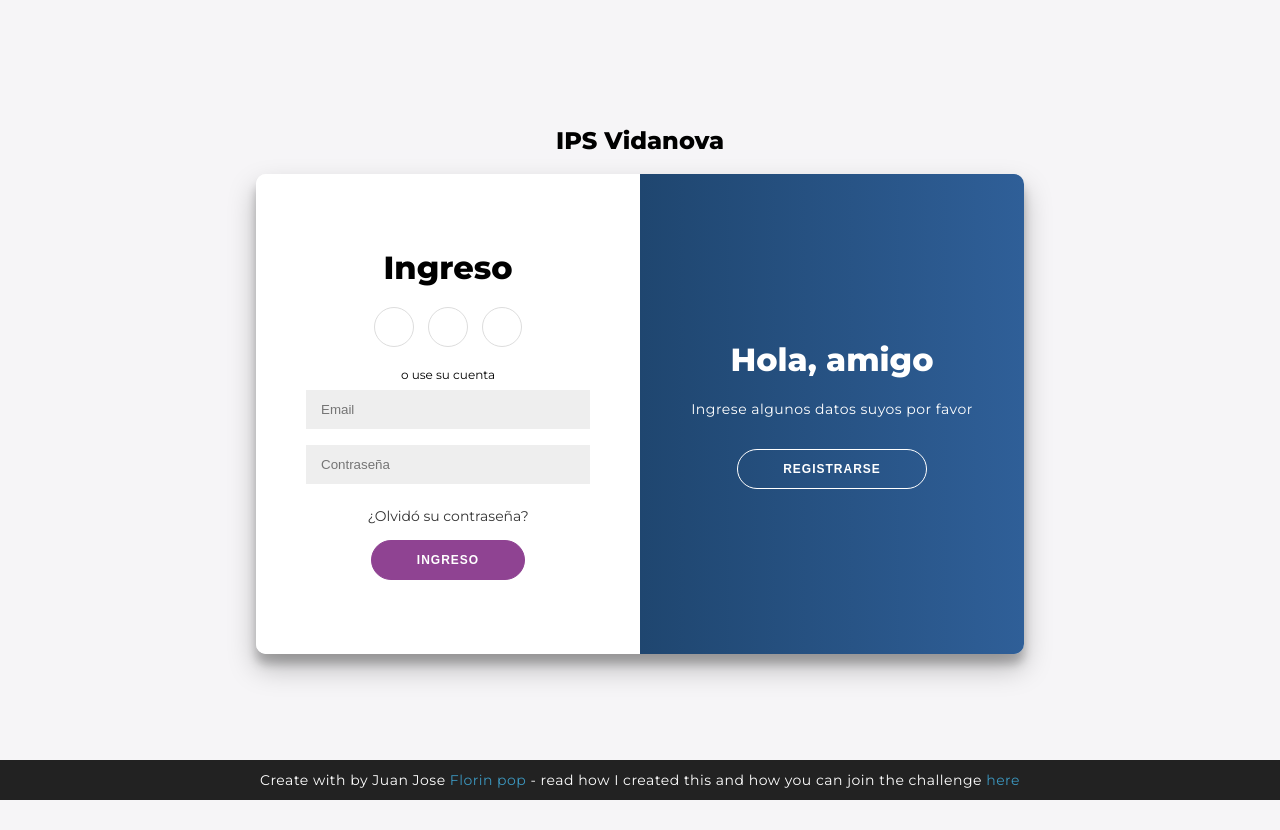
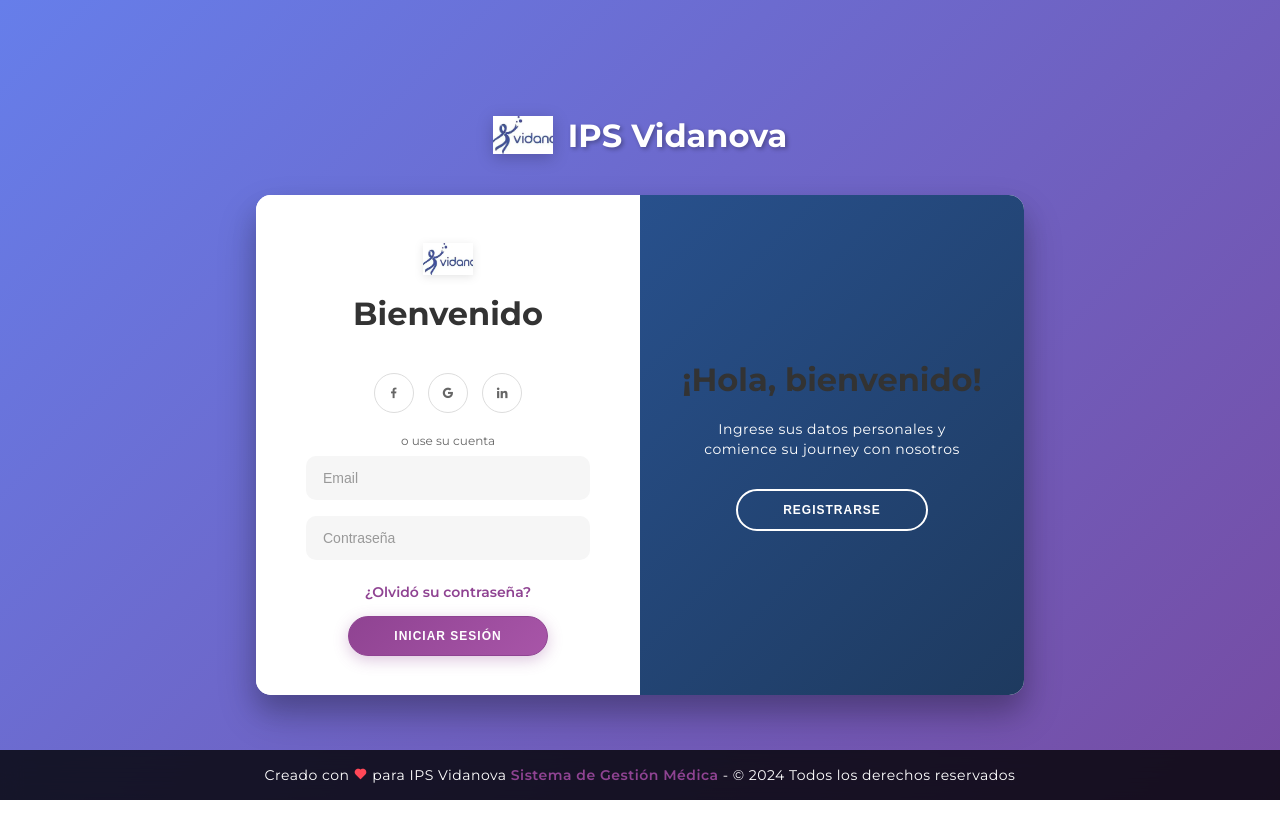
Before and after one commit to AMEZQUITAJUAN/ProyectoVidanova, a Django app: template vida_nova/templates/login.html in a window 1280 px wide. After the commit the page ends 800 px from the top, so only its background shows below. Run offline with Django 5.2, Linux system fonts and the light colour scheme; the template is opened without the code that fills it, so the values that code supplies are empty.

Commit message:
imagenlogo

```diff
--- a/vida_nova/static/css/login.css
+++ b/vida_nova/static/css/login.css
@@ -1,32 +1,59 @@
-@import url('https://fonts.googleapis.com/css?family=Montserrat:400,800');
+@import url('https://fonts.googleapis.com/css?family=Montserrat:400,600,700,800');
 
 * {
 	box-sizing: border-box;
 }
 
 body {
-	background: #f6f5f7;
+	background: linear-gradient(135deg, #667eea 0%, #764ba2 100%);
 	display: flex;
 	justify-content: center;
 	align-items: center;
 	flex-direction: column;
 	font-family: 'Montserrat', sans-serif;
 	height: 100vh;
-	margin: -20px 0 50px;
+	margin: 0;
+	padding: 20px 0;
 }
 
-h1 {
-	font-weight: bold;
+/* =================================
+   HEADER CON LOGO
+   ================================= */
+.header-logo {
+	display: flex;
+	align-items: center;
+	justify-content: center;
+	margin-bottom: 30px;
+	gap: 15px;
+}
+
+.logo-img {
+	width: 60px;
+	height: 60px;
+	object-fit: contain;
+	filter: drop-shadow(0 4px 8px rgba(0, 0, 0, 0.2));
+}
+
+.header-logo h2 {
+	color: white;
+	font-size: 32px;
+	font-weight: 700;
+	text-shadow: 2px 2px 4px rgba(0, 0, 0, 0.3);
 	margin: 0;
 }
 
-h2 {
-	text-align: center;
+/* =================================
+   ESTILOS GENERALES
+   ================================= */
+h1 {
+	font-weight: 700;
+	margin: 0;
+	color: #333;
 }
 
 p {
 	font-size: 14px;
-	font-weight: 100;
+	font-weight: 400;
 	line-height: 20px;
 	letter-spacing: 0.5px;
 	margin: 20px 0 30px;
@@ -34,6 +61,7 @@ p {
 
 span {
 	font-size: 12px;
+	color: #666;
 }
 
 a {
@@ -41,23 +69,48 @@ a {
 	font-size: 14px;
 	text-decoration: none;
 	margin: 15px 0;
+	transition: color 0.3s ease;
 }
 
+a:hover {
+	color: #8f4392;
+}
+
+.forgot-password {
+	color: #8f4392;
+	font-weight: 600;
+}
+
+.forgot-password:hover {
+	color: #6d2d70;
+	text-decoration: underline;
+}
+
+/* =================================
+   BOTONES
+   ================================= */
 button {
-	border-radius: 20px;
+	border-radius: 25px;
 	border: 1px solid #8f4392;
-	background-color: #8f4392;
+	background: linear-gradient(135deg, #8f4392 0%, #a855a8 100%);
 	color: #FFFFFF;
 	font-size: 12px;
-	font-weight: bold;
+	font-weight: 700;
 	padding: 12px 45px;
 	letter-spacing: 1px;
 	text-transform: uppercase;
-	transition: transform 80ms ease-in;
+	transition: all 0.3s ease;
+	cursor: pointer;
+	box-shadow: 0 4px 15px rgba(143, 67, 146, 0.3);
+}
+
+button:hover {
+	transform: translateY(-2px);
+	box-shadow: 0 6px 20px rgba(143, 67, 146, 0.4);
 }
 
 button:active {
-	transform: scale(0.95);
+	transform: translateY(0);
 }
 
 button:focus {
@@ -65,10 +118,20 @@ button:focus {
 }
 
 button.ghost {
-	background-color: transparent;
-	border-color: #FFFFFF;
+	background: transparent;
+	border: 2px solid #FFFFFF;
+	color: #FFFFFF;
+	box-shadow: none;
 }
 
+button.ghost:hover {
+	background: rgba(255, 255, 255, 0.1);
+	transform: translateY(-2px);
+}
+
+/* =================================
+   FORMULARIOS
+   ================================= */
 form {
 	background-color: #FFFFFF;
 	display: flex;
@@ -80,24 +143,56 @@ form {
 	text-align: center;
 }
 
+.form-logo {
+	display: flex;
+	flex-direction: column;
+	align-items: center;
+	margin-bottom: 20px;
+}
+
+.form-logo-img {
+	width: 50px;
+	height: 50px;
+	object-fit: contain;
+	margin-bottom: 10px;
+	filter: drop-shadow(0 2px 4px rgba(0, 0, 0, 0.1));
+}
+
 input {
-	background-color: #eee;
-	border: none;
+	background-color: #f6f6f6;
+	border: 2px solid transparent;
+	border-radius: 10px;
 	padding: 12px 15px;
 	margin: 8px 0;
 	width: 100%;
+	font-size: 14px;
+	transition: all 0.3s ease;
 }
 
+input:focus {
+	outline: none;
+	border-color: #8f4392;
+	background-color: #fff;
+	box-shadow: 0 0 0 3px rgba(143, 67, 146, 0.1);
+}
+
+input::placeholder {
+	color: #999;
+}
+
+/* =================================
+   CONTENEDOR PRINCIPAL
+   ================================= */
 .container {
 	background-color: #fff;
-	border-radius: 10px;
-  	box-shadow: 0 14px 28px rgba(0,0,0,0.25),
-			0 10px 10px rgba(0,0,0,0.22);
+	border-radius: 15px;
+  	box-shadow: 0 20px 40px rgba(0,0,0,0.2),
+			0 15px 25px rgba(0,0,0,0.15);
 	position: relative;
 	overflow: hidden;
 	width: 768px;
 	max-width: 100%;
-	min-height: 480px;
+	min-height: 500px;
 }
 
 .form-container {
@@ -143,6 +238,9 @@ input {
 	}
 }
 
+/* =================================
+   OVERLAY
+   ================================= */
 .overlay-container {
 	position: absolute;
 	top: 0;
@@ -159,9 +257,7 @@ input {
 }
 
 .overlay {
-	background: #FF416C;
-	background: -webkit-linear-gradient(to right, #FF4B2B, #FF416C);
-	background: linear-gradient(to right, #0F2D47, #2f5f98);
+	background: linear-gradient(135deg, #2c5aa0 0%, #1e3a5f 100%);
 	background-repeat: no-repeat;
 	background-size: cover;
 	background-position: 0 0;
@@ -193,6 +289,21 @@ input {
 	transition: transform 0.6s ease-in-out;
 }
 
+.overlay-content {
+	display: flex;
+	flex-direction: column;
+	align-items: center;
+	text-align: center;
+}
+
+.overlay-logo {
+	width: 60px;
+	height: 60px;
+	object-fit: contain;
+	margin-bottom: 20px;
+	filter: brightness(0) invert(1) drop-shadow(0 2px 4px rgba(0, 0, 0, 0.3));
+}
+
 .overlay-left {
 	transform: translateX(-20%);
 }
@@ -210,6 +321,9 @@ input {
 	transform: translateX(20%);
 }
 
+/* =================================
+   REDES SOCIALES
+   ================================= */
 .social-container {
 	margin: 20px 0;
 }
@@ -223,29 +337,97 @@ input {
 	margin: 0 5px;
 	height: 40px;
 	width: 40px;
+	transition: all 0.3s ease;
+	color: #666;
 }
 
+.social-container a:hover {
+	background: linear-gradient(135deg, #8f4392 0%, #a855a8 100%);
+	border-color: #8f4392;
+	color: white;
+	transform: translateY(-2px);
+	box-shadow: 0 4px 12px rgba(143, 67, 146, 0.3);
+}
+
+/* =================================
+   FOOTER
+   ================================= */
 footer {
-    background-color: #222;
+    background: rgba(0, 0, 0, 0.8);
+    backdrop-filter: blur(10px);
     color: #fff;
-    font-size: 14px;
+    font-size: 12px;
+    position: fixed;
     bottom: 0;
-    position: fixed;
     left: 0;
     right: 0;
     text-align: center;
     z-index: 999;
+    padding: 10px 0;
 }
 
 footer p {
-    margin: 10px 0;
-}
-
-footer i {
-    color: red;
+    margin: 5px 0;
 }
 
 footer a {
-    color: #3c97bf;
+    color: #8f4392;
     text-decoration: none;
+    font-weight: 600;
 }
+
+footer a:hover {
+    color: #a855a8;
+    text-decoration: underline;
+}
+
+/* =================================
+   RESPONSIVE DESIGN
+   ================================= */
+@media (max-width: 768px) {
+    .container {
+        width: 95%;
+        min-height: 600px;
+    }
+
+    .header-logo {
+        margin-bottom: 20px;
+    }
+
+    .header-logo h2 {
+        font-size: 24px;
+    }
+
+    .logo-img {
+        width: 40px;
+        height: 40px;
+    }
+
+    form {
+        padding: 0 30px;
+    }
+
+    .overlay-panel {
+        padding: 0 20px;
+    }
+}
+
+@media (max-width: 480px) {
+    body {
+        padding: 10px;
+    }
+
+    .container {
+        width: 100%;
+        border-radius: 10px;
+    }
+
+    .header-logo {
+        flex-direction: column;
+        gap: 10px;
+    }
+
+    form {
+        padding: 0 20px;
+    }
+}
--- a/vida_nova/templates/login.html
+++ b/vida_nova/templates/login.html
@@ -1,67 +1,100 @@
 <!DOCTYPE html>
 {% load static %}
-<html lang="en">
+<html lang="es">
 <head>
     <meta charset="UTF-8">
     <meta name="viewport" content="width=device-width, initial-scale=1.0">
     <link rel="stylesheet" href="{% static 'css/login.css' %}">
-    <title>Login</title>
+    <link href='https://unpkg.com/boxicons@2.1.4/css/boxicons.min.css' rel='stylesheet'>
+    <title>Login - Vidanova</title>
 </head>
 <body>
+    <!-- Header con Logo -->
+    <div class="header-logo">
+        <img src="{% static 'media/logovidanova1.webp' %}" alt="Vidanova Logo" class="logo-img">
         <h2>IPS Vidanova</h2>
+    </div>
+
     <div class="container" id='container'>
         <div class="form-container sign-up-container">
             <form action="#">
+                <div class="form-logo">
+                    <img src="{% static 'media/logovidanova1.webp' %}" alt="Vidanova" class="form-logo-img">
                     <h1>Crea una cuenta</h1>
+                </div>
                 <div class="social-container">
-                <a href="#" class="social"><i class="feb fa-facebook-f"></i></a>
-                <a href="#" class="social"><i class="feb fa-google-plus-g"></i></a>
-                <a href="#" class="social"><i class="feb fa-linkedin-in"></i></a>
+                    <a href="#" class="social"><i class="bx bxl-facebook"></i></a>
+                    <a href="#" class="social"><i class="bx bxl-google"></i></a>
+                    <a href="#" class="social"><i class="bx bxl-linkedin"></i></a>
                 </div>
                 <span>o use su email para registrarse</span>
-            <input type="text" placeholder="Nombre" />
-            <input type="email" placeholder="Email" />
-            <input type="password" placeholder="Contraseña" />
-            <button>Registrarse</button>
+                <input type="text" placeholder="Nombre completo" required />
+                <input type="email" placeholder="Email" required />
+                <input type="password" placeholder="Contraseña" required />
+                <button type="submit">Registrarse</button>
             </form>
         </div>
+
         <div class="form-container sign-in-container">
             <form action="#">
-        <h1>Ingreso</h1>
+                <div class="form-logo">
+                    <img src="{% static 'media/logovidanova1.webp' %}" alt="Vidanova" class="form-logo-img">
+                    <h1>Bienvenido</h1>
+                </div>
                 <div class="social-container">
-            <a href="#" class="social"><i class="feb fa-facebook-f"></i></a>
-            <a href="#" class="social"><i class="feb fa-google-plus-g"></i></a>
-            <a href="#" class="social"><i class="feb fa-linkedin-in"></i></a>
+                    <a href="#" class="social"><i class="bx bxl-facebook"></i></a>
+                    <a href="#" class="social"><i class="bx bxl-google"></i></a>
+                    <a href="#" class="social"><i class="bx bxl-linkedin"></i></a>
                 </div>
                 <span>o use su cuenta</span>
-        <input type="email" placeholder="Email" />
-        <input type="password" placeholder="Contraseña" />
-        <a href="#">¿Olvidó su contraseña?</a>
-        <button>Ingreso</button>
+                <input type="email" placeholder="Email" required />
+                <input type="password" placeholder="Contraseña" required />
+                <a href="#" class="forgot-password">¿Olvidó su contraseña?</a>
+                <button type="submit">Iniciar Sesión</button>
             </form>
         </div>
+
         <div class="overlay-container">
             <div class="overlay">
                 <div class="overlay-panel overlay-left">
-            <h1>Bienvenido de nuevo</h1>
-            <p>Use sus credenciales para acceder</p>
-            <button class="ghost" id="signIn">Ingreso</button>
+                    <div class="overlay-content">
+                        <img src="{% static 'media/logovidanova1.webp' %}" alt="Vidanova" class="overlay-logo">
+                        <h1>¡Bienvenido de nuevo!</h1>
+                        <p>Mantenga su conexión con nosotros iniciando sesión con su información personal</p>
+                        <button class="ghost" id="signIn">Iniciar Sesión</button>
+                    </div>
                 </div>
                 <div class="overlay-panel overlay-right">
-            <h1>Hola, amigo</h1>
-            <p>Ingrese algunos datos suyos por favor</p>
+                    <div class="overlay-content">
+                        <h1>¡Hola, bienvenido!</h1>
+                        <p>Ingrese sus datos personales y comience su journey con nosotros</p>
                         <button class="ghost" id="signUp">Registrarse</button>
                     </div>
                 </div>
             </div>
         </div>
+    </div>
+
     <footer>
         <p>
-        Create with <i class="feb fa-heart"></i> by Juan Jose
-        <a target="_blank" href="http://">Florin pop</a>
-        - read how I created this and how you can join the challenge
-        <a target="_blank" href="https://www.florin-pop.com/blog/2020/05/30/50-projects-50-days-day-1/">here</a>
+            Creado con <i class="bx bxs-heart" style="color: #ff4757;"></i> para IPS Vidanova
+            <a target="_blank" href="#">Sistema de Gestión Médica</a>
+            - © 2024 Todos los derechos reservados
         </p>
     </footer>
+
+    <script>
+        const signUpButton = document.getElementById('signUp');
+        const signInButton = document.getElementById('signIn');
+        const container = document.getElementById('container');
+
+        signUpButton.addEventListener('click', () => {
+            container.classList.add("right-panel-active");
+        });
+
+        signInButton.addEventListener('click', () => {
+            container.classList.remove("right-panel-active");
+        });
+    </script>
 </body>
 </html>
```
Also changed, not shown: vida_nova/static/media/logovidanova1.webp (added). Lines whose indentation alone changed are shown as unchanged.
